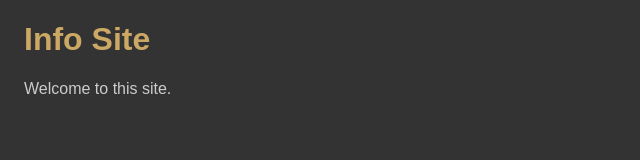
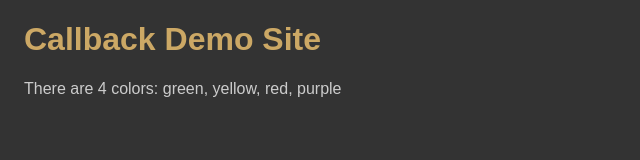
Before and after one commit to edwardtanguay/et008-callback-example, a website built with Vite: page index.html in a window 1280 px wide. Shown: the whole page, without its empty margins (0-640 px from the left). Built offline with nearby package versions, Linux system fonts and the light colour scheme.

Commit message:
synchronous in

```diff
--- a/index.html
+++ b/index.html
@@ -4,7 +4,7 @@
     <meta charset="UTF-8" />
     <link rel="icon" type="image/svg+xml" href="/vite.svg" />
     <meta name="viewport" content="width=device-width, initial-scale=1.0" />
-    <title>Info Site</title>
+    <title>Callback Demo Site</title>
     <style>
       body {
         background-color: #333;
--- a/package.json
+++ b/package.json
@@ -13,6 +13,7 @@
     "vite": "^4.3.9"
   },
   "dependencies": {
+    "axios": "^1.4.0",
     "sass": "^1.62.1"
   }
 }
--- /dev/null
+++ b/src/components/DataLoader.ts
@@ -0,0 +1,3 @@
+export const DataLoader = () => {
+	return ['green', 'yellow', 'red', 'purple'];
+};
--- a/src/main.ts
+++ b/src/main.ts
@@ -1,6 +1,9 @@
+import { DataLoader } from './components/dataLoader';
 import './style.scss';
 
+const colors = DataLoader();
+
 document.querySelector<HTMLDivElement>('#app')!.innerHTML = `
-<h1>Info Site</h1>
-<p>Welcome to this site.</p>
+<h1>Callback Demo Site</h1>
+<p>There are ${colors.length} colors: ${colors.map(m => `${m}`).join(', ')}</p>
 `;
```
Also changed, not shown: 1 other file.
